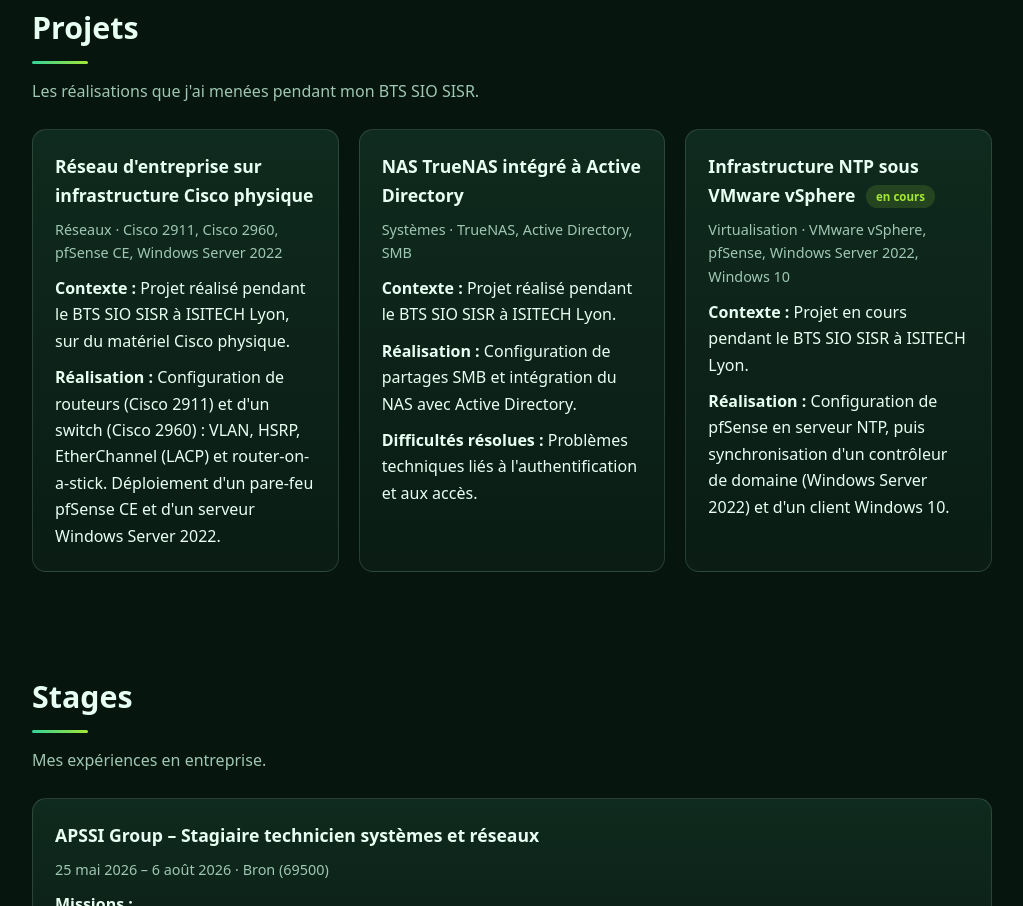
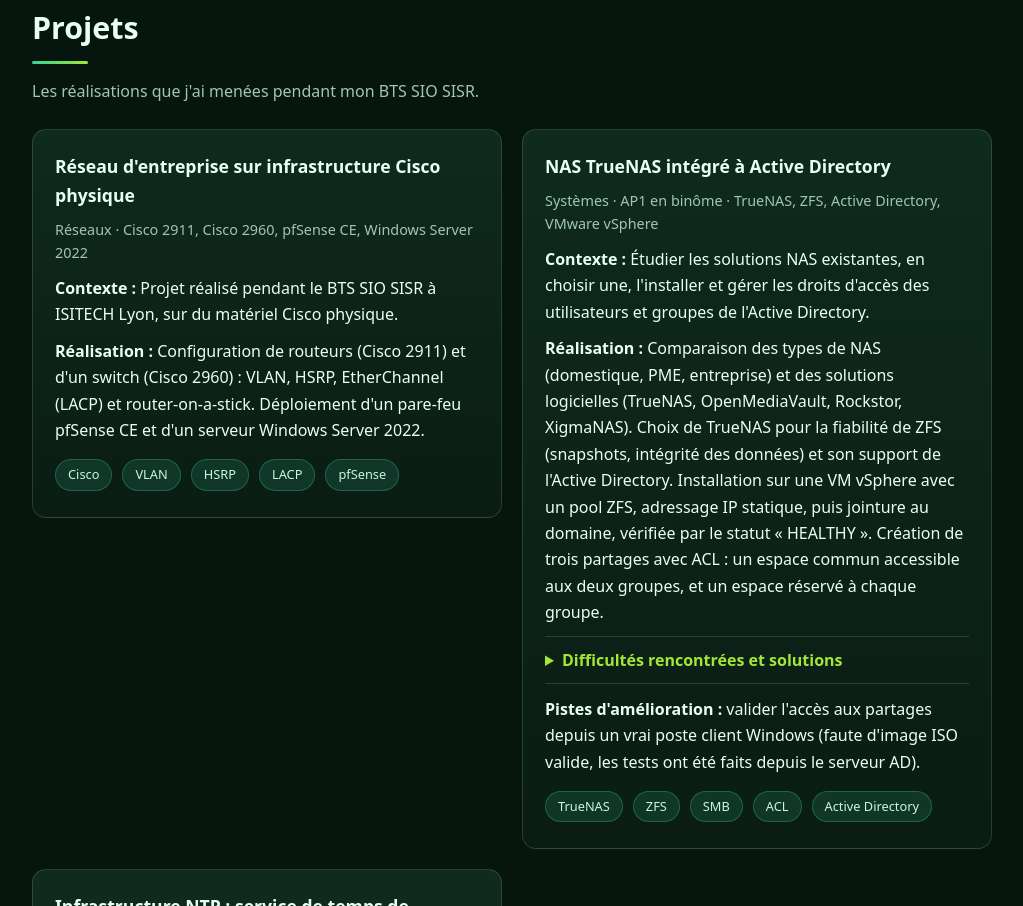
Before and after one commit to Momo294517/Momo294517.github.io, a plain HTML site: page index.html in a window 1280 px wide. Shown: the part 1894-2800 px from the top of the page, without its empty margins (128-1151 px from the left). Drawn offline with Linux system fonts and the light colour scheme.

Commit message:
Add files via upload

```diff
--- a/index.html
+++ b/index.html
@@ -69,25 +69,51 @@
   <section id="projets">
     <h2 class="reveal">Projets</h2>
     <p class="section-lead reveal">Les réalisations que j'ai menées pendant mon BTS SIO SISR.</p>
-    <div class="grid">
+    <div class="grid projects">
       <article class="card reveal">
         <h3>Réseau d'entreprise sur infrastructure Cisco physique</h3>
         <p class="meta">Réseaux · Cisco 2911, Cisco 2960, pfSense CE, Windows Server 2022</p>
         <p><strong>Contexte :</strong> Projet réalisé pendant le BTS SIO SISR à ISITECH Lyon, sur du matériel Cisco physique.</p>
         <p><strong>Réalisation :</strong> Configuration de routeurs (Cisco 2911) et d'un switch (Cisco 2960) : VLAN, HSRP, EtherChannel (LACP) et router-on-a-stick. Déploiement d'un pare-feu pfSense CE et d'un serveur Windows Server 2022.</p>
+        <ul class="tags"><li>Cisco</li><li>VLAN</li><li>HSRP</li><li>LACP</li><li>pfSense</li></ul>
       </article>
+
       <article class="card reveal">
         <h3>NAS TrueNAS intégré à Active Directory</h3>
-        <p class="meta">Systèmes · TrueNAS, Active Directory, SMB</p>
-        <p><strong>Contexte :</strong> Projet réalisé pendant le BTS SIO SISR à ISITECH Lyon.</p>
-        <p><strong>Réalisation :</strong> Configuration de partages SMB et intégration du NAS avec Active Directory.</p>
-        <p><strong>Difficultés résolues :</strong> Problèmes techniques liés à l'authentification et aux accès.</p>
+        <p class="meta">Systèmes · AP1 en binôme · TrueNAS, ZFS, Active Directory, VMware vSphere</p>
+        <p><strong>Contexte :</strong> Étudier les solutions NAS existantes, en choisir une, l'installer et gérer les droits d'accès des utilisateurs et groupes de l'Active Directory.</p>
+        <p><strong>Réalisation :</strong> Comparaison des types de NAS (domestique, PME, entreprise) et des solutions logicielles (TrueNAS, OpenMediaVault, Rockstor, XigmaNAS). Choix de TrueNAS pour la fiabilité de ZFS (snapshots, intégrité des données) et son support de l'Active Directory. Installation sur une VM vSphere avec un pool ZFS, adressage IP statique, puis jointure au domaine, vérifiée par le statut « HEALTHY ». Création de trois partages avec ACL : un espace commun accessible aux deux groupes, et un espace réservé à chaque groupe.</p>
+        <details>
+          <summary>Difficultés rencontrées et solutions</summary>
+          <ul>
+            <li>VM qui bootait en boucle sur l'ISO : option « Connecter lors de la mise sous tension » à décocher.</li>
+            <li>Démarrage impossible en BIOS : réinstallation en mode UEFI.</li>
+            <li>Adresse 0.0.0.0 sans serveur DHCP : IP statique configurée en console, avec une adresse distincte de celle de la box.</li>
+            <li>Disques à numéros de série non uniques : option dédiée activée pour créer le pool ZFS.</li>
+            <li>Jointure à l'AD bloquée par un décalage d'horloge entre le NAS et le serveur (tolérance de Kerberos) : synchronisation de l'heure.</li>
+            <li>Groupes AD invisibles : cache de l'annuaire vérifié avec <code>wbinfo -g</code>.</li>
+          </ul>
+        </details>
+        <p><strong>Pistes d'amélioration :</strong> valider l'accès aux partages depuis un vrai poste client Windows (faute d'image ISO valide, les tests ont été faits depuis le serveur AD).</p>
+        <ul class="tags"><li>TrueNAS</li><li>ZFS</li><li>SMB</li><li>ACL</li><li>Active Directory</li></ul>
       </article>
+
       <article class="card reveal">
-        <h3>Infrastructure NTP sous VMware vSphere <span class="badge">en cours</span></h3>
-        <p class="meta">Virtualisation · VMware vSphere, pfSense, Windows Server 2022, Windows 10</p>
-        <p><strong>Contexte :</strong> Projet en cours pendant le BTS SIO SISR à ISITECH Lyon.</p>
-        <p><strong>Réalisation :</strong> Configuration de pfSense en serveur NTP, puis synchronisation d'un contrôleur de domaine (Windows Server 2022) et d'un client Windows 10.</p>
+        <h3>Infrastructure NTP : service de temps de l'entreprise</h3>
+        <p class="meta">Réseaux et systèmes · Atelier professionnel en équipe, novembre 2026 · pfSense, Windows Server, VMware vSphere, Cisco</p>
+        <p><strong>Contexte :</strong> Pour le laboratoire fictif GSB, synchroniser tous les équipements sur une source de temps fiable. Dans un domaine Active Directory, Kerberos tolère au maximum 5 minutes d'écart entre deux machines, et des horloges alignées sont indispensables pour comparer les journaux.</p>
+        <p><strong>Réalisation :</strong> pfSense configuré en serveur NTP principal, synchronisé sur un pool de serveurs de temps. Le serveur Active Directory se synchronise sur pfSense, et le PC du domaine récupère l'heure auprès de l'AD, soit la chaîne pool, pfSense, AD, PC. Le switch Cisco est administré en SSH, avec un trunk 802.1Q, et le port du PC est placé dans le VLAN de l'AD. Les échanges NTP (UDP 123) ont été analysés avec Wireshark, avec calcul du décalage d'horloge (≈ 0,4 s) et du délai aller-retour (≈ 2,8 ms).</p>
+        <details>
+          <summary>Difficultés rencontrées et solutions</summary>
+          <ul>
+            <li>Message NATIVE_VLAN_MISMATCH sur le trunk : VLAN natif aligné sur le VLAN 1.</li>
+            <li>PC dans le mauvais VLAN : port déplacé dans le VLAN de l'AD pour partager le même réseau.</li>
+            <li>Commande <code>net start w32time</code> refusée (erreur 5) : terminal à ouvrir en administrateur.</li>
+            <li>Fuseau horaire du PC incorrect : corrigé sur Paris, sans effet sur la synchronisation qui se fait en UTC.</li>
+          </ul>
+        </details>
+        <p><strong>Pistes d'amélioration :</strong> ajouter plusieurs serveurs de temps (3 à 5) dans pfSense, changer le mot de passe administrateur par défaut, et prévoir une règle de pare-feu UDP 123 si des postes sont dans d'autres VLAN.</p>
+        <ul class="tags"><li>NTP</li><li>pfSense</li><li>Kerberos</li><li>Wireshark</li><li>VLAN</li><li>w32tm</li></ul>
       </article>
     </div>
   </section>
--- a/style.css
+++ b/style.css
@@ -255,3 +255,13 @@ footer { text-align: center; color: var(--muted); font-size: 0.9rem; padding: 70
 /* ---------- Fond animé (réseau de points) ---------- */
 #bg { position: fixed; inset: 0; width: 100%; height: 100%; z-index: 0; pointer-events: none; }
 main, footer { position: relative; z-index: 1; }
+
+/* ---------- Cartes de projets détaillées ---------- */
+.grid.projects { grid-template-columns: repeat(auto-fit, minmax(320px, 1fr)); align-items: start; }
+.card .tags { margin-top: 16px; }
+.card .tags li { font-size: 0.8rem; padding: 4px 12px; }
+.card details { margin: 4px 0 12px; padding: 10px 0; border-top: 1px solid var(--border); border-bottom: 1px solid var(--border); }
+.card summary { cursor: pointer; font-weight: 600; color: var(--accent-2); }
+.card details ul { margin: 10px 0 0; }
+.card code { background: rgba(var(--accent-rgb), 0.14); color: var(--tag-text); }
+.card ul.tags { padding-left: 0; }
```
